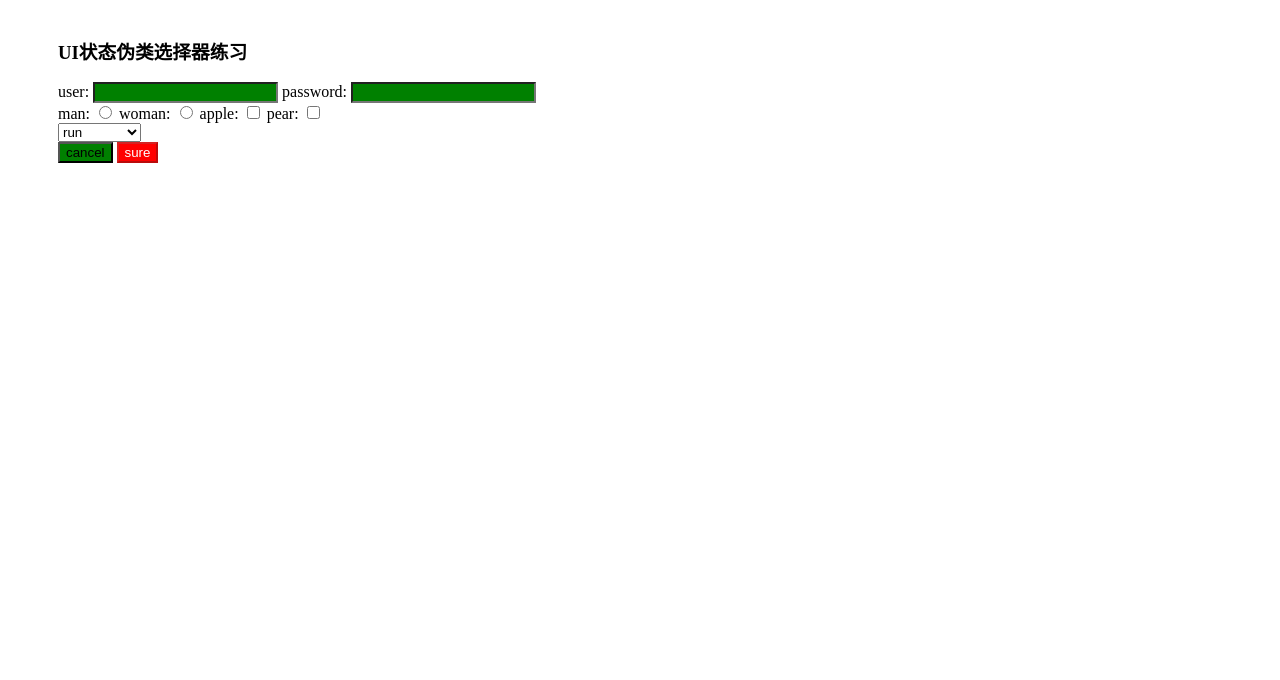
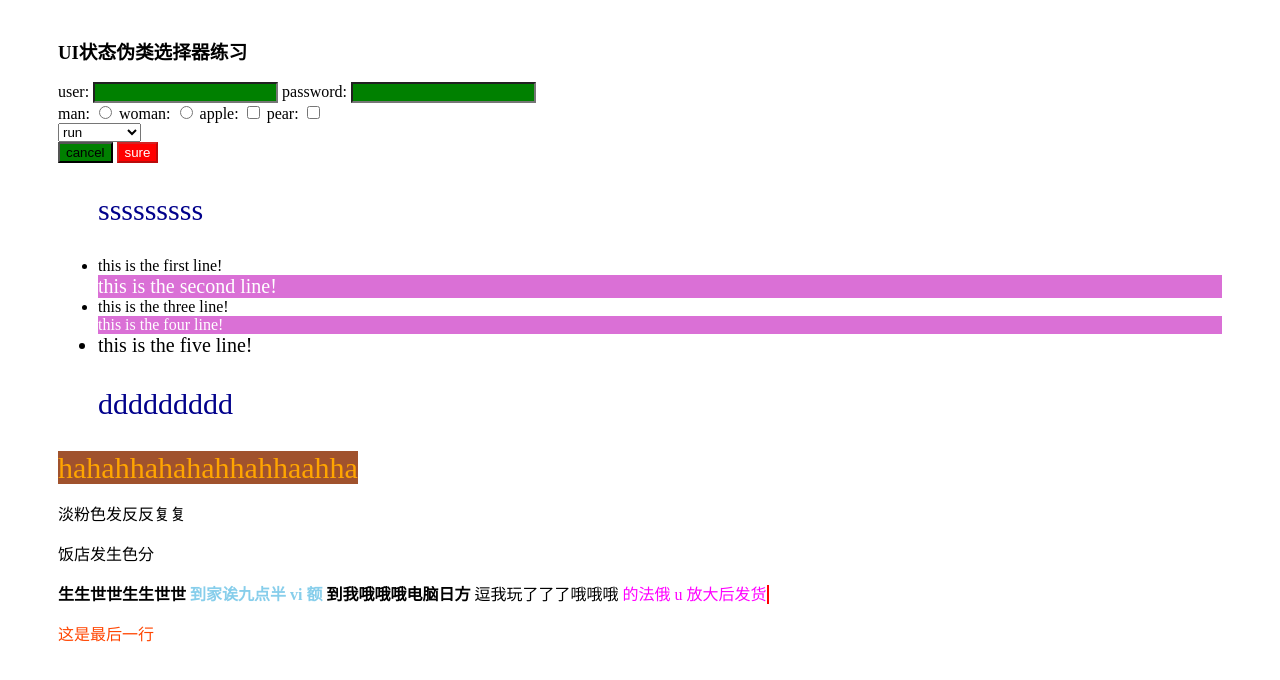
Before and after one commit to ChengLin-Zhou/css-basic-examples, a plain HTML site: page chapter_02/practice/index.html in a window 1280 px wide. Drawn offline with Linux system fonts and the light colour scheme.

Commit message:
结构伪类练习题

```diff
--- a/chapter_02/practice/index.css
+++ b/chapter_02/practice/index.css
@@ -12,3 +12,49 @@
     background: red;
     color: white;
 }
+
+
+.practice .structure-pseudo-class>div p:first-child {
+    color: orange;
+}
+.practice .structure-pseudo-class>div p:last-child {
+    color: orangered;
+}
+.practice .structure-pseudo-class>ul li:nth-child(3) {
+    font-size: 20px;
+}
+.practice .structure-pseudo-class>ul li:nth-last-child(2) {
+    font-size: 20px;
+}
+.practice .structure-pseudo-class>ul li:nth-last-child(2n-1) {
+    background: orchid;
+    color: white;
+}
+.practice .structure-pseudo-class>div b:nth-of-type(2) {
+    color: skyblue;
+}
+.practice .structure-pseudo-class>div span:nth-last-of-type(2) {
+    color: fuchsia;
+}
+.practice .structure-pseudo-class>div b:nth-first-of-type {
+    color: green;
+}
+.practice .structure-pseudo-class>div p:first-child span:only-child{
+    font-size: 30px;
+}
+.practice .structure-pseudo-class>div p:first-child span:only-of-type{
+    background: sienna
+}
+.practice .structure-pseudo-class>div span:empty {
+    width: 50px;
+    height: 50px;
+    border: 1px solid red;
+}
+.practice .structure-pseudo-class>ul p:last-of-type {
+    font-size: 30px;
+    color: darkblue;
+}
+.practice .structure-pseudo-class>ul p:first-of-type {
+    font-size: 30px;
+    color: darkblue;
+}
--- a/chapter_02/practice/index.html
+++ b/chapter_02/practice/index.html
@@ -43,7 +43,31 @@
                 </div>
             </form>
         </div>
-        <div class="structure-pseudo-class"></div>
+        <div class="structure-pseudo-class">
+            <ul>
+                <p>sssssssss</p>
+                <li>this is the first line!</li>
+                <li>this is the second line!</li>
+                <li>this is the three line!</li>
+                <li>this is the four line!</li>
+                <li>this is the five line!</li>
+                <p>ddddddddd</p>
+            </ul>
+            <div>
+                <p>
+                    <span>hahahhahahahhahhaahha</span>
+                </p>
+                <p>淡粉色发反反复复</p>
+                <p>饭店发生色分</p>
+                <b>生生世世生生世世</b>
+                <b>到家诶九点半 vi 额</b>
+                <b>到我哦哦哦电脑日方</b>
+                <span>逗我玩了了了哦哦哦</span>
+                <span>的法俄 u 放大后发货</span>
+                <span></span>
+                <p>这是最后一行</p>
+            </div>
+        </div>
         <div class="negative-pseudo-class"></div>
         <div class="pseudo-ele"></div>
         <div class="attr"></div>
```
Also changed, not shown: chapter_02/index.html (+2 -2 lines).
